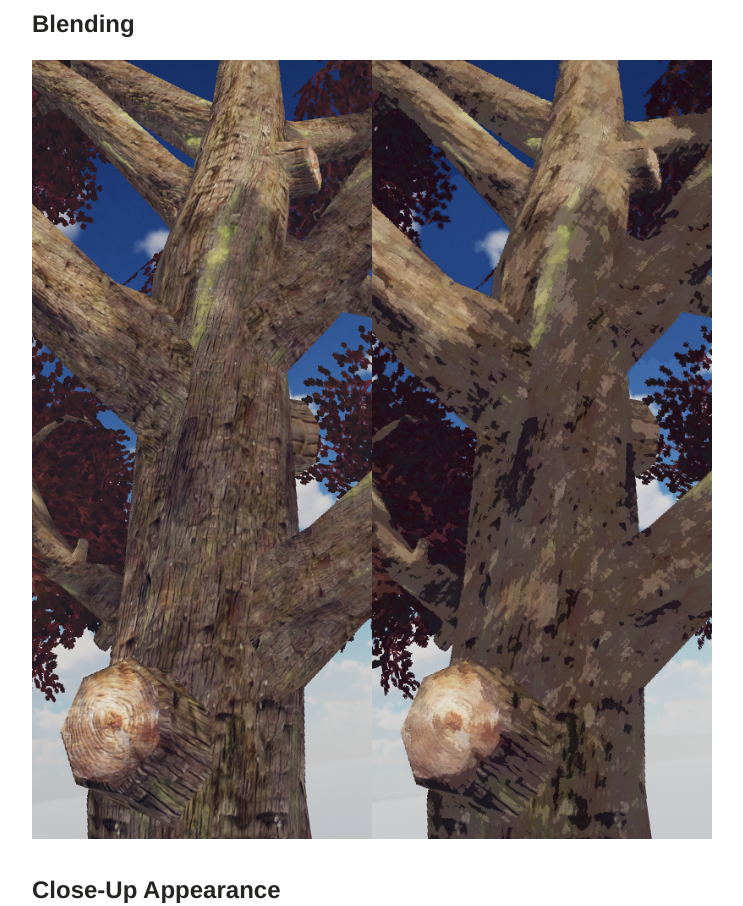
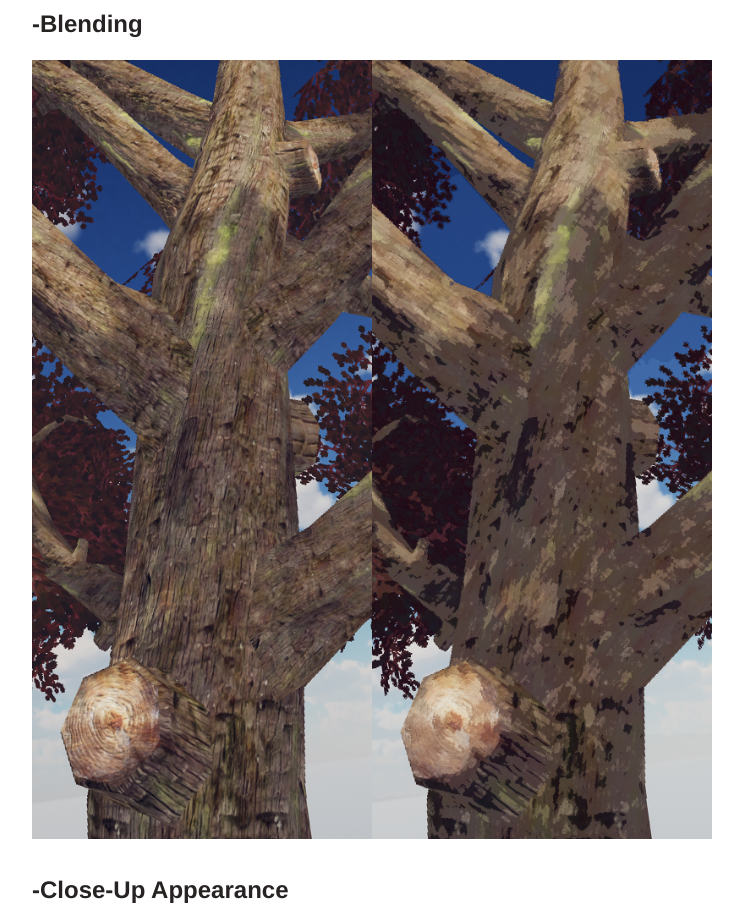
Before and after one commit to jred1/jred1.github.io, a Jekyll site: the page built from _posts/2019-2-3-Post-Processing.md, in a window 1280 px wide and 1400 px high, scrolled down 2275 px. Shown: the part 250-1156 px from the top of the window, without its empty margins (268-1011 px from the left). Built offline with Jekyll 4.4.1, drawn with Linux system fonts in a browser that asks for light colours; grey boxes are pictures that could not be loaded.

```diff
--- a/_posts/2019-2-3-Post-Processing.md
+++ b/_posts/2019-2-3-Post-Processing.md
@@ -26,17 +26,17 @@ If a shader is simple, such as multiplying the input pixel by a certain color to
 
 # Features
 Note: I suggest to open the images of the comparisons in a new tab to get a closer look.
-## Flow
+## -Flow
 <div align="center">
     <img src="/images/FlowComparisonWithOverlay.png" width="900">
 </div>
 
-## Blending
+## -Blending
 <div align="center">
     <img src="/images/TreeBlend.png" width="900">
 </div>
 
-## Close-Up Appearance
+## -Close-Up Appearance
 <div align="center">
     <img src="/images/CloseUpFidelityWithOverlay.png" width="900">
 </div>
```
